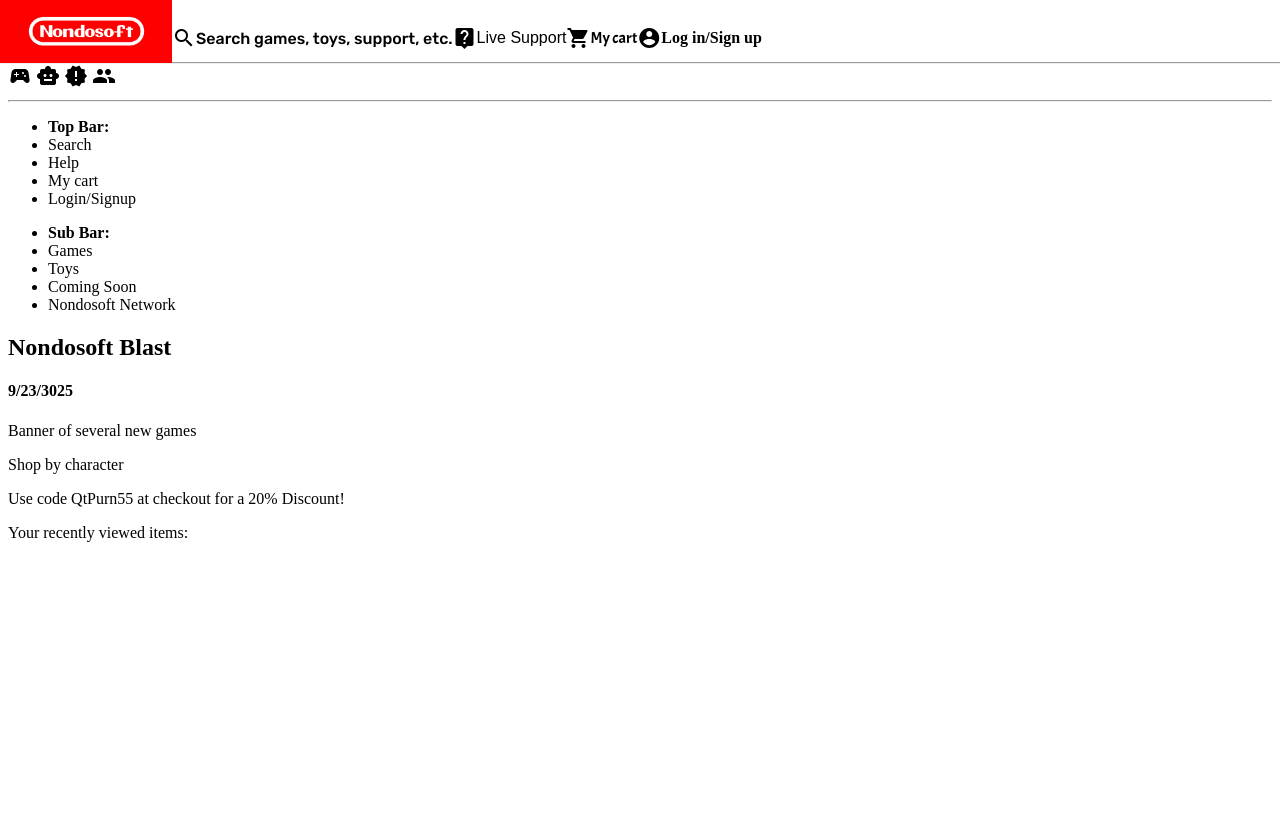
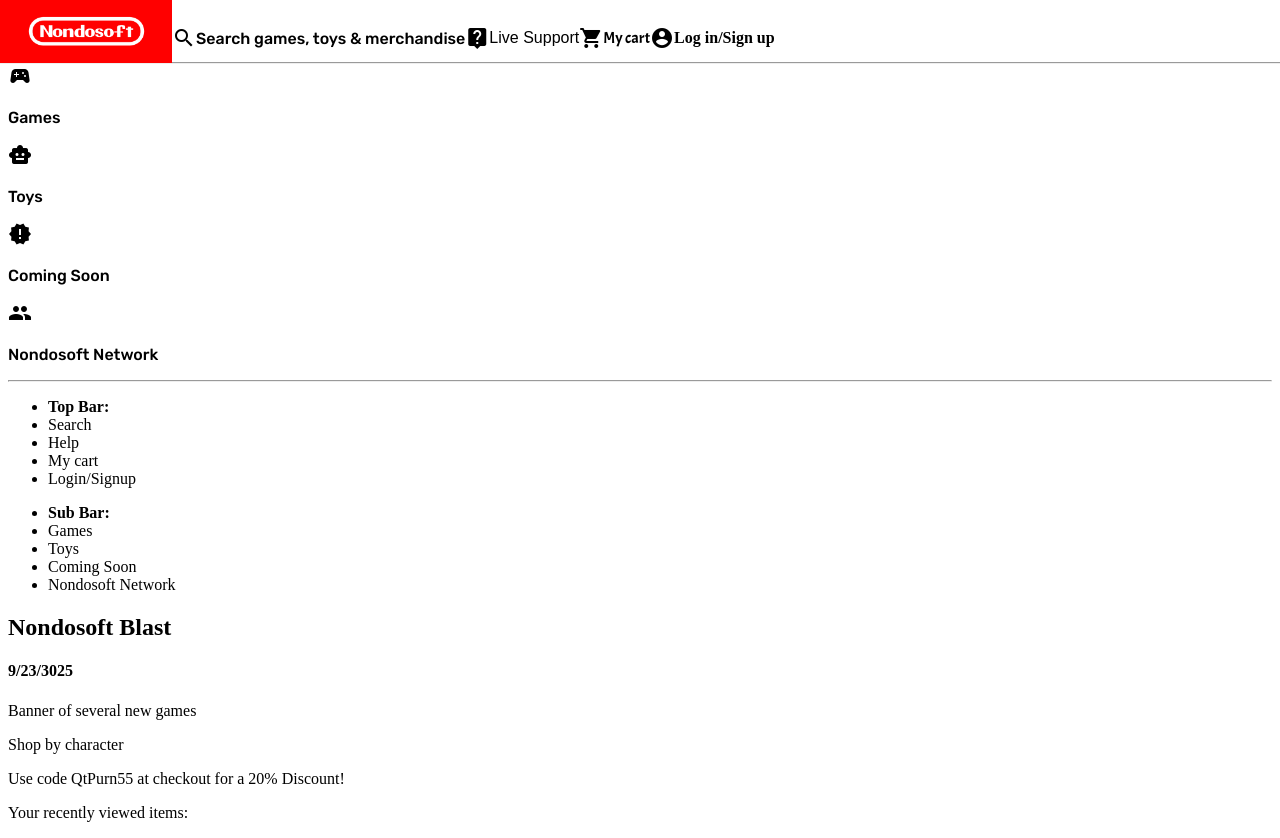
Before and after one commit to NSteckel/Nondosoft, a plain HTML site: page Index.html in a window 1280 px wide. Shown: the top 838 px of the page. Before the commit the page ends 800 px from the top, so only its background shows below. Drawn offline with Linux system fonts and the light colour scheme; a web font is replaced by a local one.

Commit message:
Update Index.html

```diff
--- a/Index.html
+++ b/Index.html
@@ -17,7 +17,7 @@
 
 
             <i class = "material-icons topSize">search</i>
-            <p style="font-family: 'Rubik', sans-serif">Search games, toys, support, etc.</p>
+            <p style="font-family: 'Rubik', sans-serif">Search games, toys & merchandise</p>
             <i class = "material-icons topSize">live_help</i>
             <p style="font-family: 'Signika Negative', sans-serif;">Live Support</p>
             <i class = "material-icons topSize">shopping_cart</i>
@@ -33,9 +33,13 @@
 
 
     <i class = "material-icons subSize">sports_esports</i>
+    <p style="font-family: 'Rubik', sans-serif">Games</p>
     <i class = "material-icons subSize">smart_toy</i>
+    <p style="font-family: 'Rubik', sans-serif">Toys</p>
     <i class = "material-icons subSize">new_releases</i>
+    <p style="font-family: 'Rubik', sans-serif">Coming Soon</p>
     <i class = "material-icons subSize">people</i>
+    <p style="font-family: 'Rubik', sans-serif">Nondosoft Network</p>
 
     <hr>
 
```
